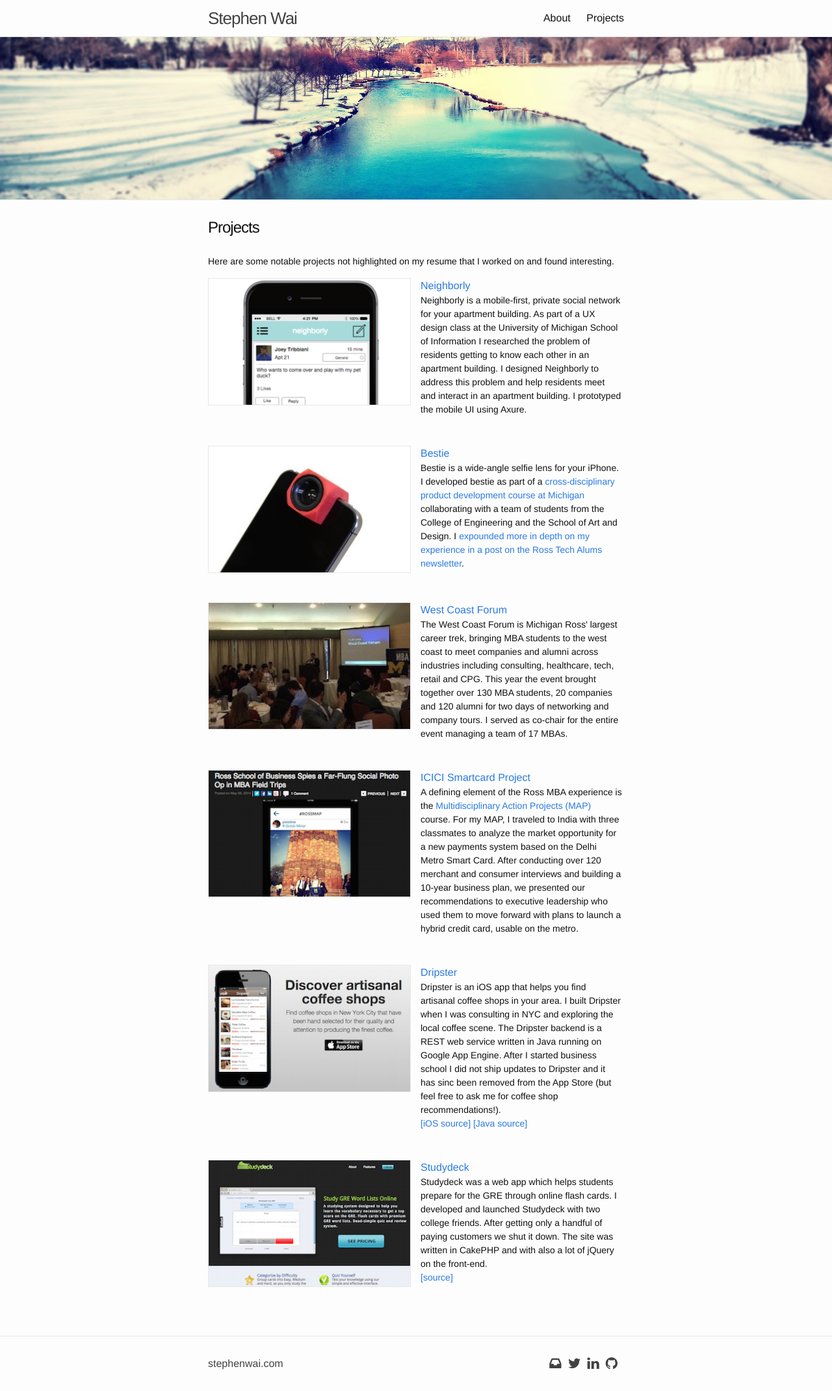
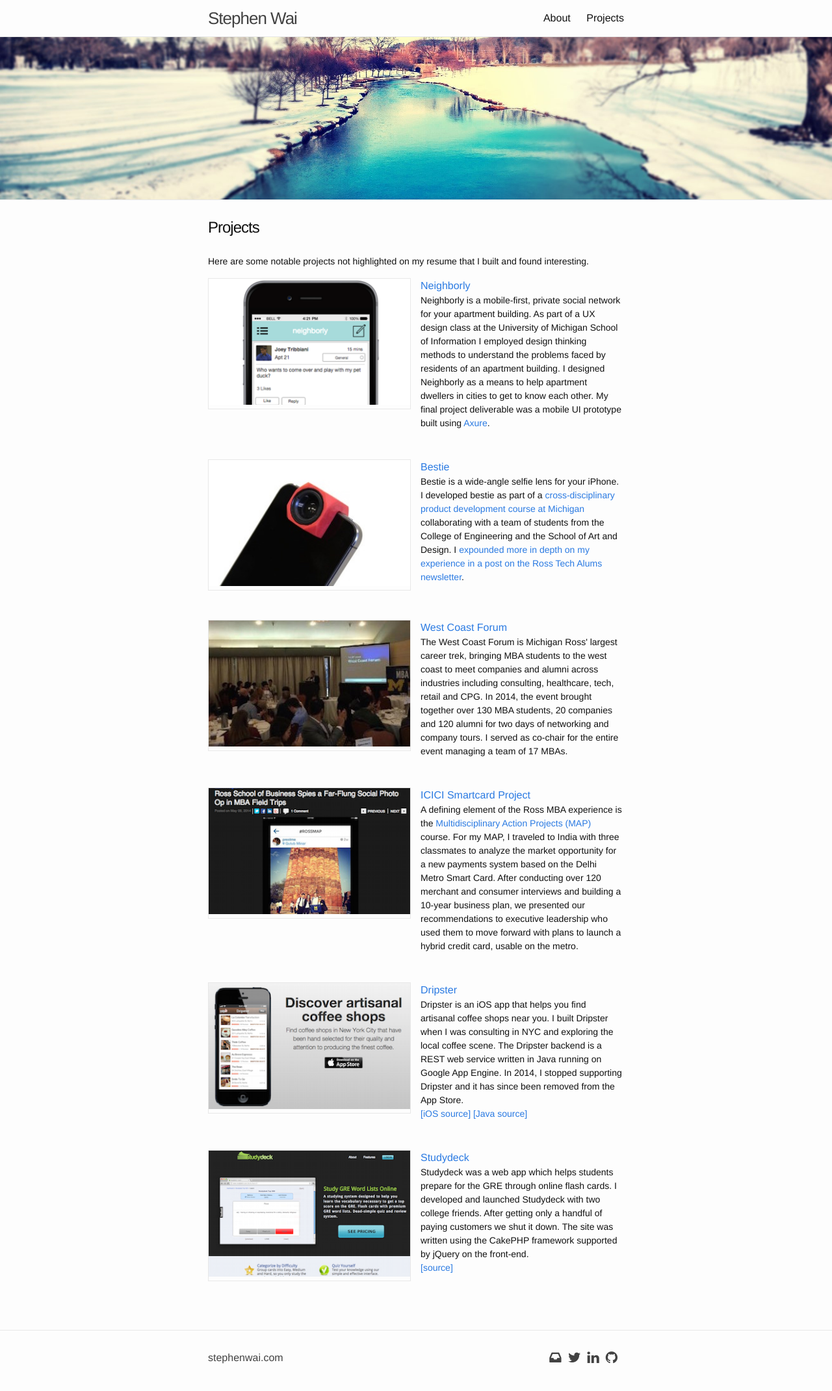
Before and after one commit to swaiing/swaiing.github.io, a Jekyll site: the page built from projects.html, in a window 1280 px wide. Shown: the whole page at 65% size. Built offline with Jekyll 4.4.1, drawn with Linux system fonts in a browser that asks for light colours; nearby versions of some CDN libraries.

Commit message:
Updated project description text

```diff
--- a/_sass/_base.scss
+++ b/_sass/_base.scss
@@ -42,7 +42,6 @@ ul, ol, dl, figure,
  */
 img {
     max-width: 100%;
-    vertical-align: middle;
 }
 
 
--- a/projects.html
+++ b/projects.html
@@ -6,16 +6,15 @@ hero: bg3.jpg
 ---
 
 <div class="projects">
-<p>Here are some notable projects not highlighted on my resume that I worked on and found interesting.</p>
+<p>Here are some notable projects not highlighted on my resume that I built and found interesting.</p>
 
 <div class="project">
 <div class="left">
     <img src="/images/proj_neighborly.png" alt="Neighborly">
 </div>
 <div class="right">
-<h2><a href="http://frkn74.axshare.com/" target="_blank">Neighborly</a></h2>
-<p>Neighborly is a mobile-first, private social network for your apartment building.  As part of a UX design class at the University of Michigan School of Information I researched the problem of residents getting to know each other in an apartment building.  I designed Neighborly to address this problem and help residents meet and interact in an apartment building.  I prototyped the mobile UI using Axure.
-</p>
+    <h2><a href="http://frkn74.axshare.com/" target="_blank">Neighborly</a></h2>
+    <p>Neighborly is a mobile-first, private social network for your apartment building.  As part of a UX design class at the University of Michigan School of Information I employed design thinking methods to understand the problems faced by residents of an apartment building. I designed Neighborly as a means to help apartment dwellers in cities to get to know each other.  My final project deliverable was a mobile UI prototype built using <a href="http://www.axure.com" target="_blank">Axure</a>.</p>
 </div>
 </div>
 
@@ -24,9 +23,8 @@ hero: bg3.jpg
     <img src="/images/proj_bestie.jpg" alt="Bestie">
 </div>
 <div class="right">
-<h2><a href="http://ipd.barclayconsulting.com/teams/2014/5/" target="_blank">Bestie</a></h2>
-<p>Bestie is a wide-angle selfie lens for your iPhone.  I developed bestie as part of a <a href="http://www.tauber.umich.edu/events/integrated-product-development" target="_blank">cross-disciplinary product development course at Michigan</a> collaborating with a team of students from the College of Engineering and the School of Art and Design.  I <a href="http://rosstechalums.com/2014/12/17/selfie-reflection-the-integrated-product-development-experience/" target="_blank">expounded more in depth on my experience in a post on the Ross Tech Alums newsletter</a>.
-</p>
+    <h2><a href="http://ipd.barclayconsulting.com/teams/2014/5/" target="_blank">Bestie</a></h2>
+    <p>Bestie is a wide-angle selfie lens for your iPhone.  I developed bestie as part of a <a href="http://www.tauber.umich.edu/events/integrated-product-development" target="_blank">cross-disciplinary product development course at Michigan</a> collaborating with a team of students from the College of Engineering and the School of Art and Design.  I <a href="http://rosstechalums.com/2014/12/17/selfie-reflection-the-integrated-product-development-experience/" target="_blank">expounded more in depth on my experience in a post on the Ross Tech Alums newsletter</a>.</p>
 </div>
 </div>
 
@@ -36,7 +34,7 @@ hero: bg3.jpg
 </div>
 <div class="right">
     <h2><a href="http://www.westcoastforum.org" target="_blank">West Coast Forum</a></h2>
-    <p>The West Coast Forum is Michigan Ross' largest career trek, bringing MBA students to the west coast to meet companies and alumni across industries including consulting, healthcare, tech, retail and CPG.  This year the event brought together over 130 MBA students, 20 companies and 120 alumni for two days of networking and company tours.  I served as co-chair for the entire event managing a team of 17 MBAs.</p>
+    <p>The West Coast Forum is Michigan Ross' largest career trek, bringing MBA students to the west coast to meet companies and alumni across industries including consulting, healthcare, tech, retail and CPG.  In 2014, the event brought together over 130 MBA students, 20 companies and 120 alumni for two days of networking and company tours.  I served as co-chair for the entire event managing a team of 17 MBAs.</p>
 </div>
 </div>
 
@@ -56,7 +54,7 @@ hero: bg3.jpg
 </div>
 <div class="right">
     <h2><a href="http://dripsterapp.appspot.com" target="_blank">Dripster</a></h2>
-    <p>Dripster is an iOS app that helps you find artisanal coffee shops in your area.  I built Dripster when I was consulting in NYC and exploring the local coffee scene.  The Dripster backend is a REST web service written in Java running on Google App Engine.  After I started business school I did not ship updates to Dripster and it has sinc been removed from the App Store (but feel free to ask me for coffee shop recommendations!).</p>
+    <p>Dripster is an iOS app that helps you find artisanal coffee shops near you.  I built Dripster when I was consulting in NYC and exploring the local coffee scene.  The Dripster backend is a REST web service written in Java running on Google App Engine.  In 2014, I stopped supporting Dripster and it has since been removed from the App Store.</p>
     <p class="source">
         <a href="https://github.com/swaiing/dripster" target="_blank">[iOS source]</a>
         <a href="https://github.com/swaiing/dripster-ws" target="_blank">[Java source]</a>
@@ -70,7 +68,7 @@ hero: bg3.jpg
 </div>
 <div class="right">
     <h2><a href="http://swaiing.github.io/studydeck" target="_blank">Studydeck</a></h2>
-    <p>Studydeck was a web app which helps students prepare for the GRE through online flash cards.  I developed and launched Studydeck with two college friends.  After getting only a handful of paying customers we shut it down.  The site was written in CakePHP and with also a lot of jQuery on the front-end.</p>
+    <p>Studydeck was a web app which helps students prepare for the GRE through online flash cards.  I developed and launched Studydeck with two college friends.  After getting only a handful of paying customers we shut it down.  The site was written using the CakePHP framework supported by jQuery on the front-end.</p>
     <p class="source"><a href="https://github.com/swaiing/studydeck" target="_blank">[source]</a></p>
 </div>
 </div>
```
